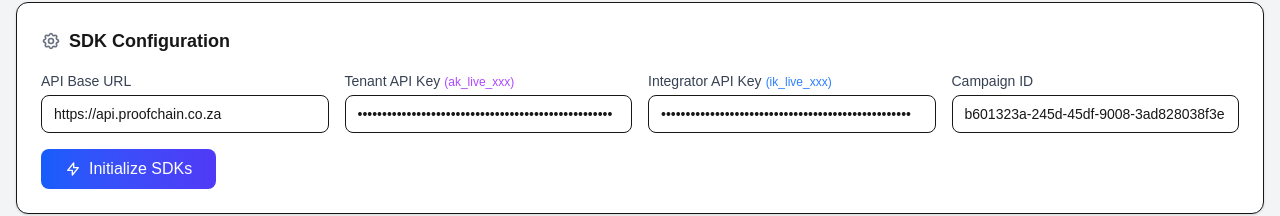
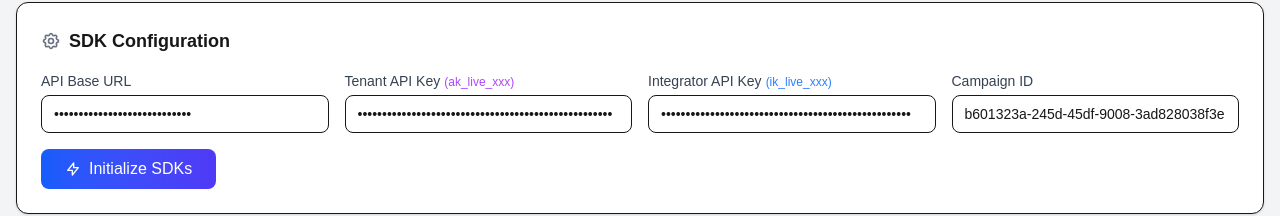
Before and after one commit to ProofChainZA/proofchain-demo, a Next.js app: page / in a window 1280 px wide. Shown: the part 103-319 px from the top of the page. Built offline with nearby package versions, Linux system fonts and the light colour scheme.

Commit message:
Hide API base URL field

```diff
--- a/src/components/ConfigPanel.tsx
+++ b/src/components/ConfigPanel.tsx
@@ -42,7 +42,7 @@ export default function ConfigPanel({ onInitialize, isConnected }: ConfigPanelPr
         <div>
           <label className="block text-sm font-medium text-gray-700 mb-1">API Base URL</label>
           <input
-            type="text"
+            type="password"
             value={baseUrl}
             disabled
             className="w-full px-3 py-2 border rounded-lg bg-gray-100 text-gray-600 text-sm"
```
